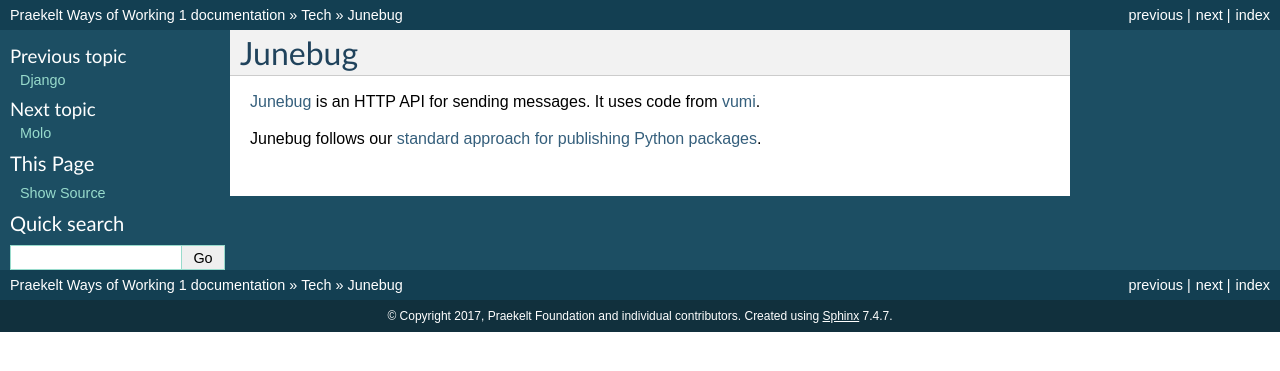
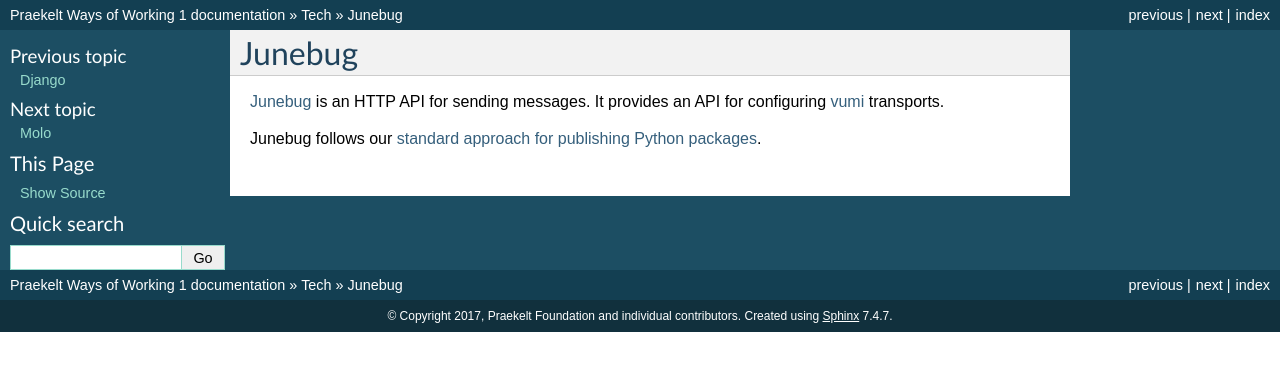
Before and after one commit to praekeltfoundation/ways-of-working, a Sphinx documentation site: the page built from docs/tech/junebug.md, in a window 1280 px wide. Shown: the top 371 px of the page. Built offline with Sphinx 7.4.7, drawn with Linux system fonts in a browser that asks for light colours.

Commit message:
Clarify Junebug/Vumi relationship

```diff
--- a/docs/tech/junebug.md
+++ b/docs/tech/junebug.md
@@ -1,6 +1,7 @@
 # Junebug
 
-[Junebug][] is an HTTP API for sending messages. It uses code from [vumi][].
+[Junebug][] is an HTTP API for sending messages. It provides an API for
+configuring [vumi][] transports.
 
 Junebug follows our [standard approach for publishing Python packages][pypi].
 
```
